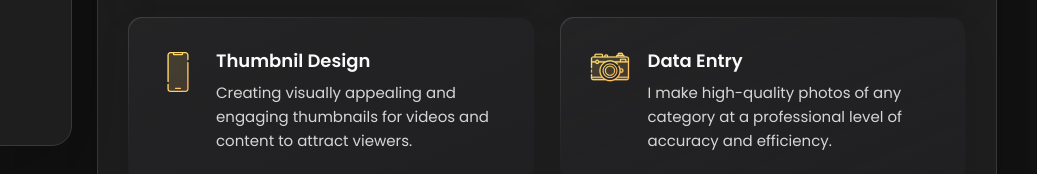
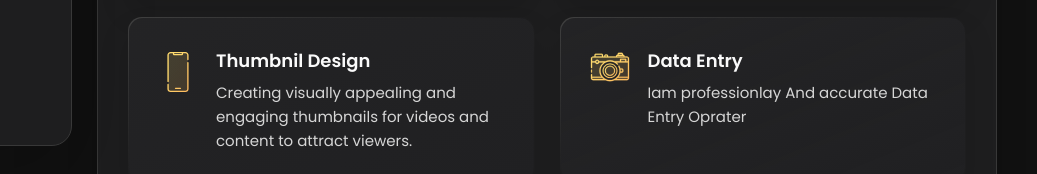
Before and after one commit to mohit-546/Mohit-Portfolio, a plain HTML site: page index.html in a window 1280 px wide. Shown: the part 626-800 px from the top of the page, 243-1280 px from the left. Drawn offline with nearby package versions, Linux system fonts and the light colour scheme.

Commit message:
index.html

```diff
--- a/index.html
+++ b/index.html
@@ -286,8 +286,7 @@
                   <h4 class="h4 service-item-title">Data Entry</h4>
 
                   <p class="service-item-text">
-                    I make high-quality photos of any category at a professional
-                    level of accuracy and efficiency.
+                    Iam professionlay And accurate Data Entry Oprater
                   </p>
                 </div>
               </li>
```
